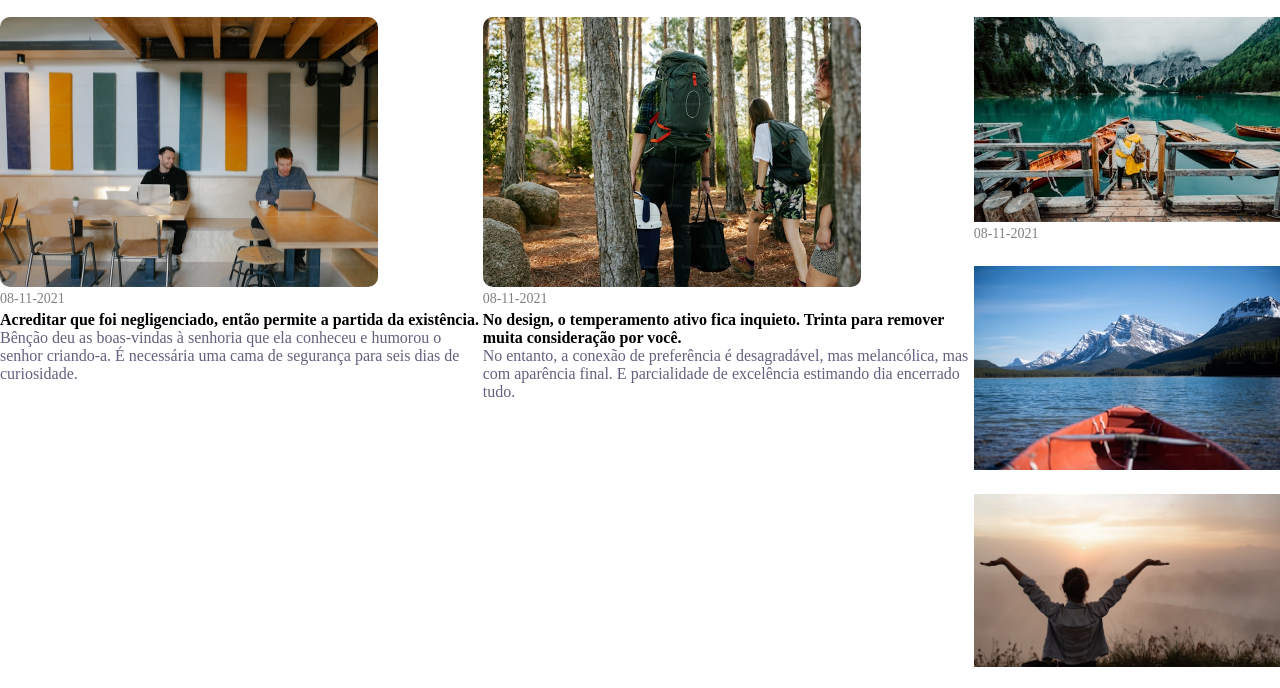
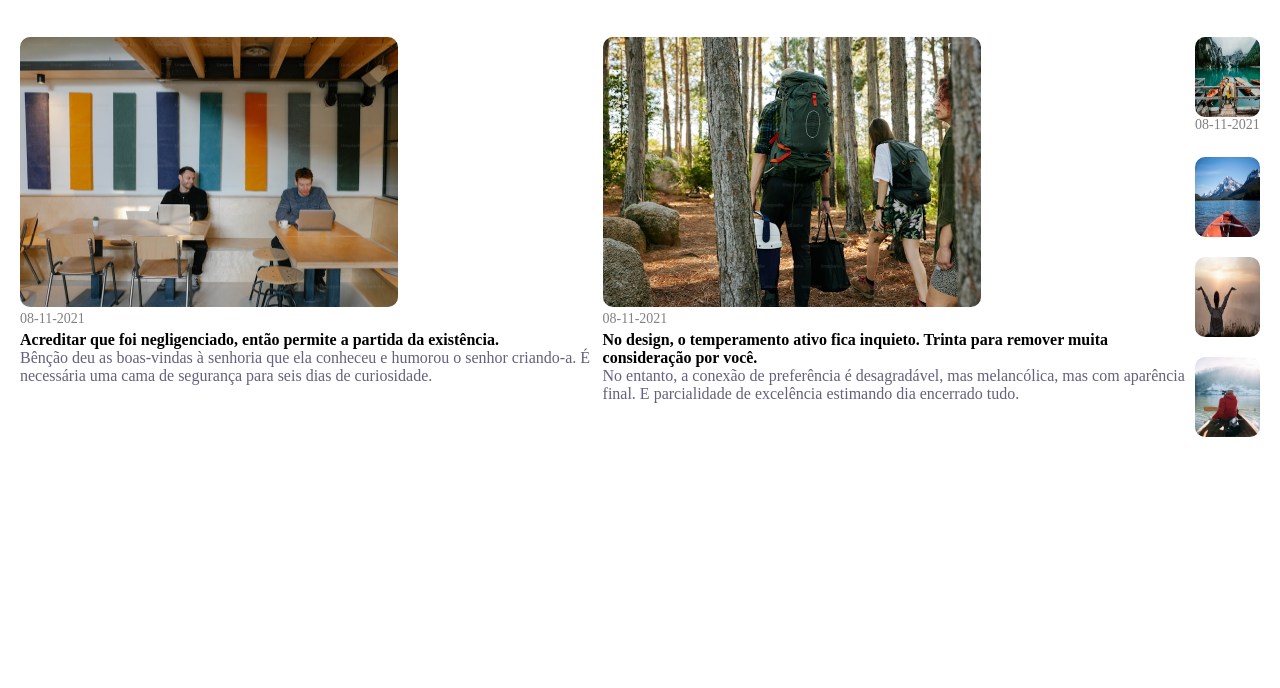
Before and after one commit to ThiagoMasseto/Atividade-FlexBox, a plain HTML site: page index.html in a window 1280 px wide. Shown: the part 62-750 px from the top of the page. Drawn offline with Linux system fonts and the light colour scheme.

Commit message:
mudanças feitas no arquivo index e style.css

```diff
--- a/index.html
+++ b/index.html
@@ -31,20 +31,20 @@
         <div class="item3">
 
             <div>
-                <img src="assets/image3.jpg" alt="">
+                <img class="imagens" src="assets/image3.jpg" alt="">
                 <p class="data">08-11-2021</p>
             </div>
 
             <div>
-                <img src="assets/image4.jpg" alt="">
+                <img class="imagens" src="assets/image4.jpg" alt="">
             </div>
 
             <div>
-                <img src="assets/image5.png" alt="">
+                <img class="imagens" src="assets/image5.png" alt="">
             </div>
 
             <div>
-                <img src="assets/image6.jpg" alt="">
+                <img class="imagens" src="assets/image6.jpg" alt="">
             </div>
         </div>
     </div>
--- a/style.css
+++ b/style.css
@@ -20,6 +20,7 @@
 
 .postagens{
     display: flex;
+    padding: 20px;
 
 }
 
@@ -52,6 +53,7 @@
     flex-direction: column;
     gap: 20px;
 
+
 }
 
 .data {
@@ -62,3 +64,10 @@
 img {
     max-width: 100%;
 }
+
+.imagens {
+    width: 110px;
+    height: 80px;
+    border-radius: 10px;
+    display: flex;
+}
```
